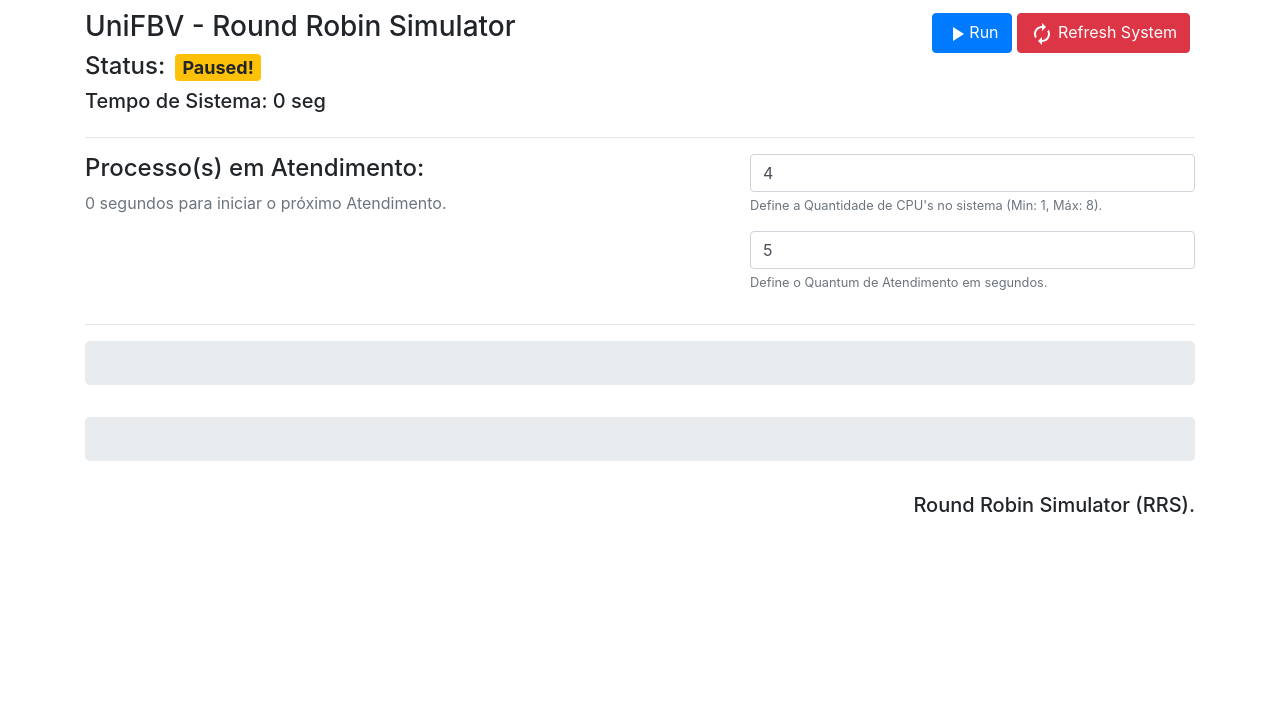
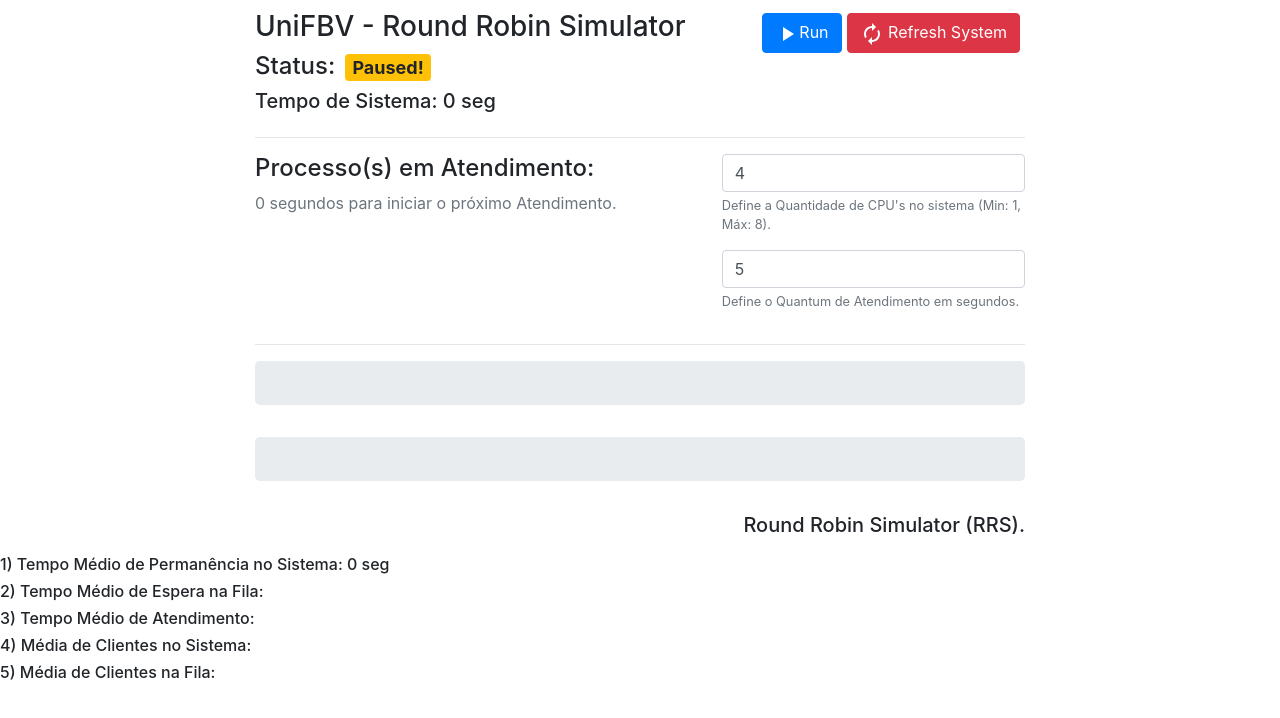
Before and after one commit to rafamatoso/roundrobinsim-reactsj, a React (Create React App) app in the folder osqueue-app/: page / in a window 1280 px wide. Shown: the top 718 px of the page. Built offline with nearby package versions, Linux system fonts and the light colour scheme.

Commit message:
Implementação das Métricas

```diff
--- a/osqueue-app/src/Components/RoundRobin.jsx
+++ b/osqueue-app/src/Components/RoundRobin.jsx
@@ -29,6 +29,9 @@
       quantumTime: 0, // Variável para auxiliar no gerenciamento do quantum
       quantumMaxTime: 5, // Tempo máximo do quantum de processamento
       systemTime: 0, // Tempo de Sistema
+      averageTimeQueue: 0,
+      sumQuantumCost: 0,
+      averageQuantumCost: 0,
       queueProcessLog: '',
       queueProcessLength: '',
       queueFinalizedLog: '',
@@ -134,10 +137,12 @@
         queueProcess,
         attendance,
         finalizedProcess,
-        numberOfAttendances
+        numberOfAttendances,
+        sumQuantumCost,
+        averageQuantumCost
       } = this.state;
       if (!paused) {
-        /* Último "estado" do sistema de atendimento. A variável quantumTime começará com 0, e a cada atendimento realizado,
+        /* Último "estado" do sistema de atendimento. A variável quantumTime começará com 0, e quando o atendimento é realizado,
         receberá o valor de quantumMaxTime, sendo iterada até chegar a 0 novamente */
         if (quantumTime === 0) {
           this._managerAttendance();
@@ -148,13 +153,16 @@
             if (element.quantumCostAux <= 0) {
               element.quantumCostAux = 0;
               finalizedProcess.push(element);
-              console.log(finalizedProcess);
+              sumQuantumCost += element.quantumCost;
+              averageQuantumCost = sumQuantumCost / finalizedProcess.length;
             } else {
               queueProcess.push(element);
             }
             this.setState({
               queueProcessLength: this._getQueueProcessLengthText(),
-              queueFinalizedLog: this._getQueueFinalizedLength()
+              queueFinalizedLog: this._getQueueFinalizedLength(),
+              sumQuantumCost: sumQuantumCost,
+              averageQuantumCost: averageQuantumCost
             });
           });
           /* Limpa o array de Atendimento da CPU */
@@ -262,7 +270,11 @@
   /* Método de renderização da aplicação */
   render() {
     return (
-      <div className="container" style={{ marginTop: '10px' }}>
+      <div className="row">
+        <div
+          className="container"
+          style={{ marginTop: '10px', width: '800px' }}
+        >
           <div className="d-inline-block" style={{ marginLeft: '0px' }}>
             <h3>UniFBV - Round Robin Simulator</h3>
             <h4>
@@ -327,7 +339,7 @@
               </div>
             </div>
 
-          {/* Configuracoes */}
+            {/* Entradas do Usuário */}
             <div className="col-md-5">
               <div className="form-group">
                 <input
@@ -414,11 +426,29 @@
             )}
           </div>
 
+          {/* Renderização das Métricas */}
+
           <h5 className="float-md-right">Round Robin Simulator (RRS).</h5>
-
-        {/* Renderização das Métricas */}
+        </div>
+        <div
+          style={{
+            width: '700px'
+          }}
+        >
+          <div className="container" style={{ marginTop: '10px' }}>
+            <div className="float-md-left">
               <div className="d-inline-block" style={{ marginLeft: '0px' }}>
-          <p></p>
+                <h6>
+                  {'1) Tempo Médio de Permanência no Sistema: '}
+                  {this.state.averageQuantumCost} seg
+                </h6>
+                <h6>{'2) Tempo Médio de Espera na Fila: '}</h6>
+                <h6>{'3) Tempo Médio de Atendimento: '}</h6>
+                <h6>{'4) Média de Clientes no Sistema: '}</h6>
+                <h6>{'5) Média de Clientes na Fila: '}</h6>
+              </div>
+            </div>
+          </div>
         </div>
       </div>
     );
```
Lines whose indentation alone changed are shown as unchanged.
